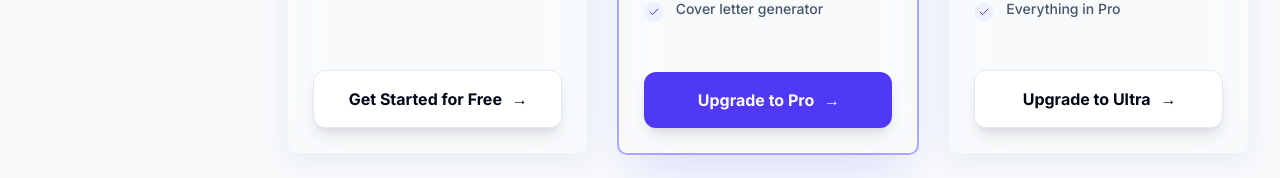
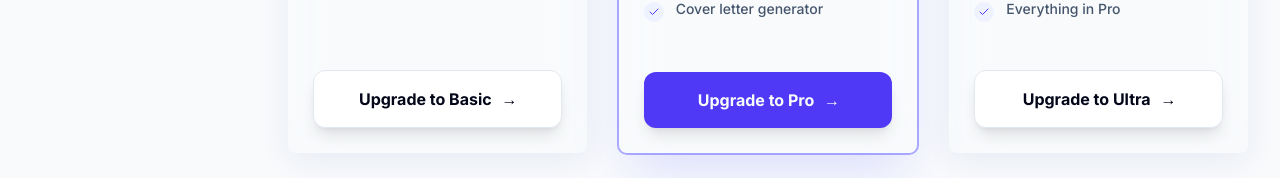
Before and after one commit to ZaidAlvi786/resumify-builder, a Next.js app in the folder frontend/: page /pricing in a window 1280 px wide. Shown: the part 840-1018 px from the top of the page. Built offline with nearby package versions, Linux system fonts and the light colour scheme; no server answers.

Commit message:
bug fixes

```diff
--- a/frontend/src/components/PricingCard.tsx
+++ b/frontend/src/components/PricingCard.tsx
@@ -39,7 +39,8 @@ export function PricingCard({
         "relative flex flex-col h-full border-0 overflow-hidden transition-all duration-500",
         "bg-white/10 backdrop-blur-xl supports-[backdrop-filter]:bg-white/5",
         "shadow-[0_8px_32px_0_rgba(31,38,135,0.07)] border border-white/20",
-        isPopular && "ring-2 ring-indigo-500/50 shadow-indigo-500/20 shadow-2xl"
+        isPopular && "ring-2 ring-indigo-500/50 shadow-indigo-500/20 shadow-2xl",
+        isCurrentPlan && "ring-2 ring-green-500/50 border-green-500/30 bg-green-50/5"
       )}>
         {/* Decorative Background Glow */}
         {isPopular && (
@@ -89,17 +90,25 @@ export function PricingCard({
             className={cn(
               "w-full font-bold py-7 text-base rounded-xl transition-all duration-300 shadow-lg",
               isPopular ? "bg-indigo-600 hover:bg-indigo-700 hover:shadow-indigo-500/25" : "border-slate-200 hover:bg-slate-50 hover:border-indigo-200",
-              isCurrentPlan && "bg-green-500 hover:bg-green-500 cursor-default shadow-none border-none text-white"
+              isCurrentPlan && "bg-green-600 hover:bg-green-700 cursor-default shadow-none border-none text-white ring-4 ring-green-100/50"
             )}
             disabled={isLoading || isCurrentPlan}
           >
             {isLoading ? (
               <Loader2 className="h-5 w-5 animate-spin" />
             ) : isCurrentPlan ? (
-              <span className="flex items-center gap-2">
-                <Check className="h-5 w-5" /> Current Plan
-              </span>
-            ) : title === "Basic" ? (
+              <motion.span
+                initial={{ scale: 0.9 }}
+                animate={{ scale: [0.95, 1, 0.95] }}
+                transition={{ repeat: Infinity, duration: 2 }}
+                className="flex items-center justify-center gap-3 w-full"
+              >
+                <div className="h-6 w-6 bg-white/20 rounded-full flex items-center justify-center">
+                    <Check className="h-4 w-4 text-white" />
+                </div>
+                YOUR CURRENT PLAN
+              </motion.span>
+            ) : title === "Free" ? (
               "Get Started for Free"
             ) : (
               "Upgrade to " + title
```
